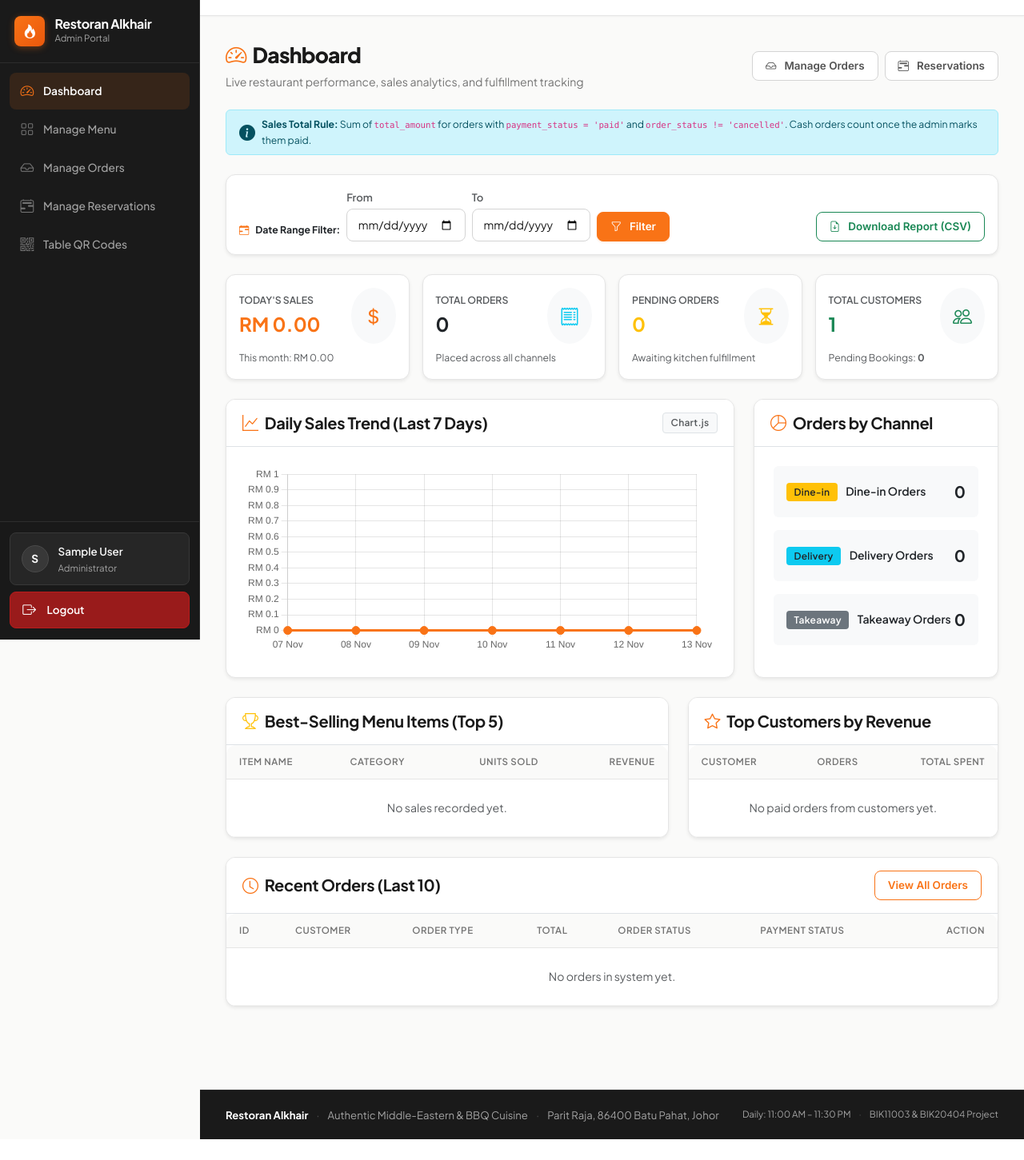
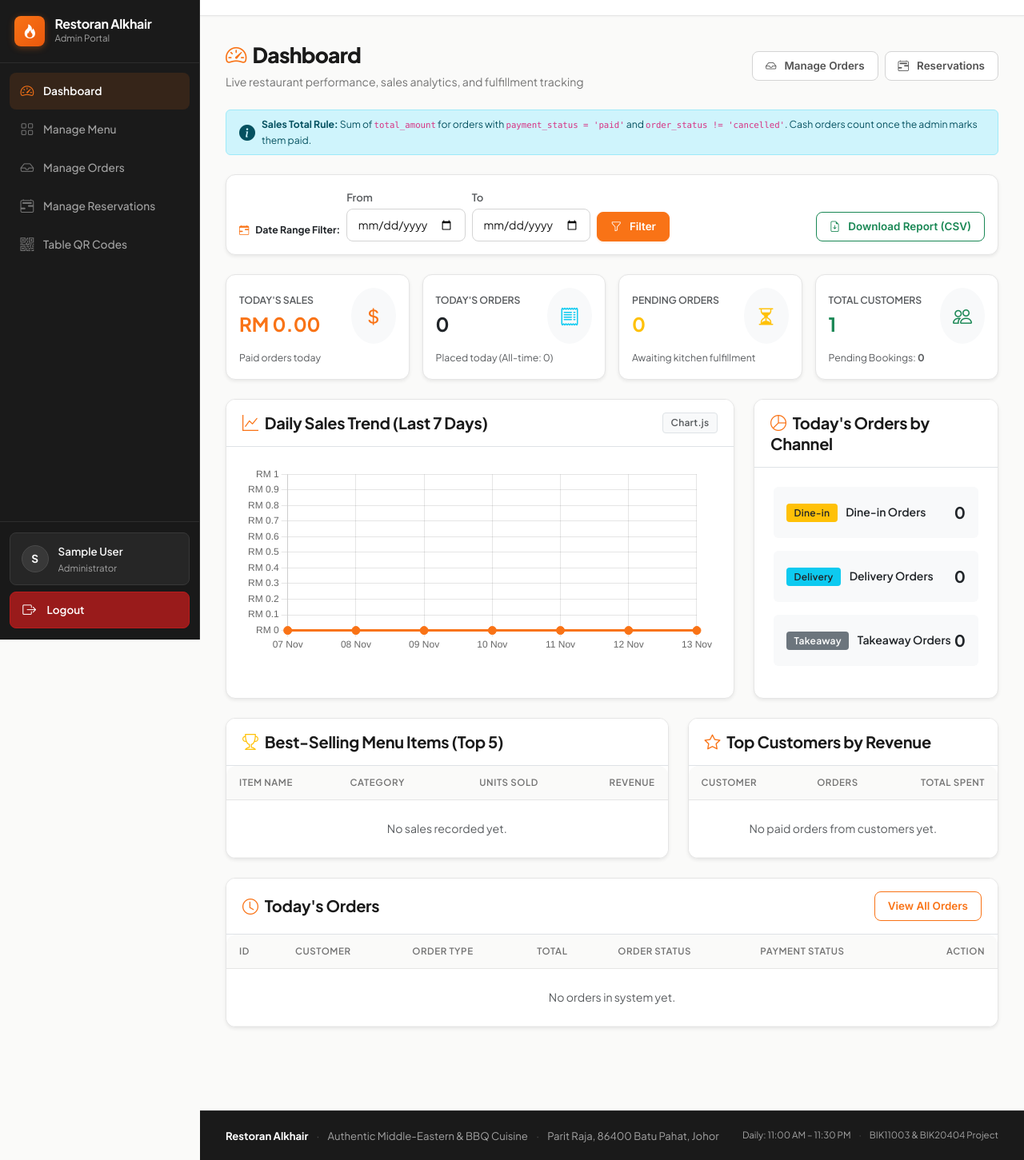
Before and after one commit to mohammad-jowel/Alkhair-Order-and-Reservation-System, a Django app: page /dashboard/ in a window 1280 px wide. Shown: the whole page at 80% size. Before the commit the page ends 1425 px from the top, so only its background shows below. Run offline with Django 5.2, Linux system fonts and the light colour scheme; the visitor is signed in with stand-in values (Sample User, id 1); data that the repository does not hold is empty.

Commit message:
Update: Make dashboard metrics represent today by default, remove monthly sales subtext, and adapt to date filter

```diff
--- a/main/dashboard/views.py
+++ b/main/dashboard/views.py
@@ -44,35 +44,28 @@ def dashboard(request):
     Admin dashboard calculating metrics via Django ORM aggregation.
     Displays summary cards, sales Chart.js chart, best-selling items,
     orders by type, recent orders, and pending reservations.
-    Supports optional date filtering via ?start_date=YYYY-MM-DD and ?end_date=YYYY-MM-DD.
+    By default, metrics represent TODAY.
+    Supports optional date filtering via ?start_date=YYYY-MM-DD and ?end_date=YYYY-MM-DD
+    to inspect custom periods and generate downloadable CSV reports.
     """
     today = timezone.localdate()
     start_date, end_date, _, _ = _parse_date_range(request)
     is_filtered = bool(start_date or end_date)
 
-    # 1. Summary Cards (Standard Anchored Metrics)
+    # 1. Base Summary Metrics
     # Sales Total Rule: sum of total_amount for orders with payment_status = 'paid' and order_status != 'cancelled'
     today_sales = Order.objects.filter(
         order_date__date=today,
         payment_status='paid'
     ).exclude(order_status='cancelled').aggregate(total=Sum('total_amount'))['total'] or Decimal('0.00')
 
-    this_month_sales = Order.objects.filter(
-        order_date__year=today.year,
-        order_date__month=today.month,
-        payment_status='paid'
-    ).exclude(order_status='cancelled').aggregate(total=Sum('total_amount'))['total'] or Decimal('0.00')
-
-    total_sales_all_time = Order.objects.filter(
-        payment_status='paid'
-    ).exclude(order_status='cancelled').aggregate(total=Sum('total_amount'))['total'] or Decimal('0.00')
-
+    today_orders_count = Order.objects.filter(order_date__date=today).count()
     total_orders_count = Order.objects.count()
     pending_orders_count = Order.objects.filter(order_status='pending').count()
     total_customers_count = Account.objects.filter(role='customer').count()
     pending_reservations_count = Reservation.objects.filter(status='pending').count()
 
-    # Filtered Orders Base QuerySet
+    # Filtered Orders QuerySet
     filtered_orders = Order.objects.all()
     if start_date:
         filtered_orders = filtered_orders.filter(order_date__date__gte=start_date)
@@ -83,6 +76,25 @@ def dashboard(request):
         payment_status='paid'
     ).exclude(order_status='cancelled').aggregate(total=Sum('total_amount'))['total'] or Decimal('0.00')
     period_orders_count = filtered_orders.count()
+
+    # Determine Active Dashboard Scope (Default: Today; Filtered: Selected Range)
+    if is_filtered:
+        dashboard_orders = filtered_orders
+        dashboard_sales = period_sales
+        dashboard_orders_count = period_orders_count
+        card_sales_title = "Period Sales"
+        card_orders_title = "Period Orders"
+        channel_title = "Orders by Channel (Selected Period)"
+        orders_table_title = "Orders in Selected Period"
+    else:
+        today_orders = Order.objects.filter(order_date__date=today)
+        dashboard_orders = today_orders if today_orders.exists() else Order.objects.all()
+        dashboard_sales = today_sales
+        dashboard_orders_count = today_orders_count
+        card_sales_title = "Today's Sales"
+        card_orders_title = "Today's Orders"
+        channel_title = "Today's Orders by Channel"
+        orders_table_title = "Today's Orders"
 
     # 2. Sales per day for the Chart.js line chart
     labels_chart = []
@@ -110,10 +122,9 @@ def dashboard(request):
             sales_chart.append(float(day_sales))
         chart_title = "Daily Sales Trend (Last 7 Days)"
 
-    # 3. Best-Selling Menu Items (Top 5 by quantity sold in filtered period)
-    # Join 1: order_item -> menu_item -> menu_category
+    # 3. Best-Selling Menu Items (in active scope)
     best_selling_items = OrderItem.objects.filter(
-        order__in=filtered_orders,
+        order__in=dashboard_orders,
         order__payment_status='paid'
     ).exclude(
         order__order_status='cancelled'
@@ -127,8 +138,8 @@ def dashboard(request):
         total_revenue=Sum(F('quantity') * F('unit_price'))
     ).order_by('-total_quantity')[:5]
 
-    # 4. Orders by Type (in filtered period)
-    type_counts_raw = filtered_orders.values('order_type').annotate(count=Count('order_id'))
+    # 4. Orders by Type (in active scope)
+    type_counts_raw = dashboard_orders.values('order_type').annotate(count=Count('order_id'))
     type_counts = {item['order_type']: item['count'] for item in type_counts_raw}
     orders_by_type = [
         {'label': 'Dine-in', 'count': type_counts.get('dine_in', 0), 'badge': 'bg-warning text-dark'},
@@ -136,13 +147,13 @@ def dashboard(request):
         {'label': 'Takeaway', 'count': type_counts.get('takeaway', 0), 'badge': 'bg-secondary'},
     ]
 
-    # 5. Recent Orders (matching filtered period, up to 10)
-    recent_orders = filtered_orders.select_related('account', 'table').prefetch_related('items__item').order_by('-order_date')[:10]
+    # 5. Orders Table (in active scope, up to 10)
+    recent_orders = dashboard_orders.select_related('account', 'table').prefetch_related('items__item').order_by('-order_date')[:10]
 
-    # 6. Top Customers by Spending (in filtered period)
+    # 6. Top Customers by Spending (in active scope)
     top_customers = Account.objects.filter(
         role='customer',
-        orders__in=filtered_orders,
+        orders__in=dashboard_orders,
         orders__payment_status='paid'
     ).exclude(
         orders__order_status='cancelled'
@@ -153,14 +164,19 @@ def dashboard(request):
 
     context = {
         'today_sales': today_sales,
-        'this_month_sales': this_month_sales,
-        'total_sales_all_time': total_sales_all_time,
-        'period_sales': period_sales,
-        'period_orders_count': period_orders_count,
+        'today_orders_count': today_orders_count,
         'total_orders_count': total_orders_count,
         'pending_orders_count': pending_orders_count,
         'total_customers_count': total_customers_count,
         'pending_reservations_count': pending_reservations_count,
+        'dashboard_sales': dashboard_sales,
+        'dashboard_orders_count': dashboard_orders_count,
+        'card_sales_title': card_sales_title,
+        'card_orders_title': card_orders_title,
+        'channel_title': channel_title,
+        'orders_table_title': orders_table_title,
+        'period_sales': period_sales,
+        'period_orders_count': period_orders_count,
         'start_date': start_date.strftime('%Y-%m-%d') if start_date else '',
         'end_date': end_date.strftime('%Y-%m-%d') if end_date else '',
         'is_filtered': is_filtered,
--- a/main/templates/dashboard/dashboard.html
+++ b/main/templates/dashboard/dashboard.html
@@ -76,48 +76,42 @@
         <div class="card metric-card shadow-sm border-0 border-start border-primary border-4 p-3 bg-white h-100">
             <div class="d-flex justify-content-between align-items-center">
                 <div>
-                    {% if is_filtered %}
-                        <div class="text-muted small text-uppercase fw-semibold">Period Sales</div>
-                        <div class="fs-4 fw-bold text-primary">RM {{ period_sales|floatformat:2 }}</div>
-                    {% else %}
-                        <div class="text-muted small text-uppercase fw-semibold">Today's Sales</div>
-                        <div class="fs-4 fw-bold text-primary">RM {{ today_sales|floatformat:2 }}</div>
-                    {% endif %}
+                    <div class="text-muted small text-uppercase fw-semibold">{{ card_sales_title }}</div>
+                    <div class="fs-4 fw-bold text-primary">RM {{ dashboard_sales|floatformat:2 }}</div>
                 </div>
                 <div class="bg-light p-3 rounded-circle text-primary">
                     <i class="bi bi-currency-dollar fs-4"></i>
                 </div>
             </div>
+            <div class="small text-muted mt-2">
                 {% if is_filtered %}
-                <div class="small text-muted mt-2">Today: RM {{ today_sales|floatformat:2 }} · This month: RM {{ this_month_sales|floatformat:2 }}</div>
+                    Paid orders in selected range
                 {% else %}
-                <div class="small text-muted mt-2">This month: RM {{ this_month_sales|floatformat:2 }}</div>
+                    Paid orders today
                 {% endif %}
             </div>
         </div>
+    </div>
 
-    <!-- Total / Period Orders -->
+    <!-- Today's / Period Orders -->
     <div class="col-sm-6 col-lg-3">
         <div class="card metric-card shadow-sm border-0 border-start border-info border-4 p-3 bg-white h-100">
             <div class="d-flex justify-content-between align-items-center">
                 <div>
-                    {% if is_filtered %}
-                        <div class="text-muted small text-uppercase fw-semibold">Period Orders</div>
-                        <div class="fs-4 fw-bold text-dark">{{ period_orders_count }}</div>
-                    {% else %}
-                        <div class="text-muted small text-uppercase fw-semibold">Total Orders</div>
-                        <div class="fs-4 fw-bold text-dark">{{ total_orders_count }}</div>
-                    {% endif %}
+                    <div class="text-muted small text-uppercase fw-semibold">{{ card_orders_title }}</div>
+                    <div class="fs-4 fw-bold text-dark">{{ dashboard_orders_count }}</div>
                 </div>
                 <div class="bg-light p-3 rounded-circle text-info">
                     <i class="bi bi-receipt fs-4"></i>
                 </div>
             </div>
+            <div class="small text-muted mt-2">
                 {% if is_filtered %}
-                <div class="small text-muted mt-2">All-time total: {{ total_orders_count }} orders</div>
+                    Orders in selected range
                 {% else %}
-                <div class="small text-muted mt-2">Placed across all channels</div>
+                    Placed today (All-time: {{ total_orders_count }})
                 {% endif %}
+            </div>
         </div>
     </div>
 
@@ -173,7 +167,7 @@
     <div class="col-lg-4">
         <div class="card shadow-sm border-0 h-100">
             <div class="card-header bg-white py-3 border-bottom">
-                <h5 class="fw-bold mb-0"><i class="bi bi-pie-chart text-primary me-2"></i>Orders by Channel</h5>
+                <h5 class="fw-bold mb-0"><i class="bi bi-pie-chart text-primary me-2"></i>{{ channel_title|default:"Orders by Channel" }}</h5>
             </div>
             <div class="card-body p-4 d-flex flex-column justify-content-center">
                 {% for ot in orders_by_type %}
@@ -271,7 +265,7 @@
 <!-- Recent Orders Table -->
 <div class="card shadow-sm border-0 mb-5">
     <div class="card-header bg-white py-3 border-bottom d-flex justify-content-between align-items-center">
-        <h5 class="fw-bold mb-0"><i class="bi bi-clock text-primary me-2"></i>{% if is_filtered %}Orders in Selected Period{% else %}Recent Orders (Last 10){% endif %}</h5>
+        <h5 class="fw-bold mb-0"><i class="bi bi-clock text-primary me-2"></i>{{ orders_table_title|default:"Recent Orders" }}</h5>
         <a href="{% url 'orders:manage_orders' %}" class="btn btn-sm btn-outline-primary">View All Orders</a>
     </div>
     <div class="card-body p-0">
```
Also changed, not shown: docs/CHANGES_FROM_INSTRUCTIONS.md (+3 -3 lines), docs/DECISIONS.md (+3 -3 lines), main/dashboard/tests.py (+5 -3 lines). Lines whose indentation alone changed are shown as unchanged.
